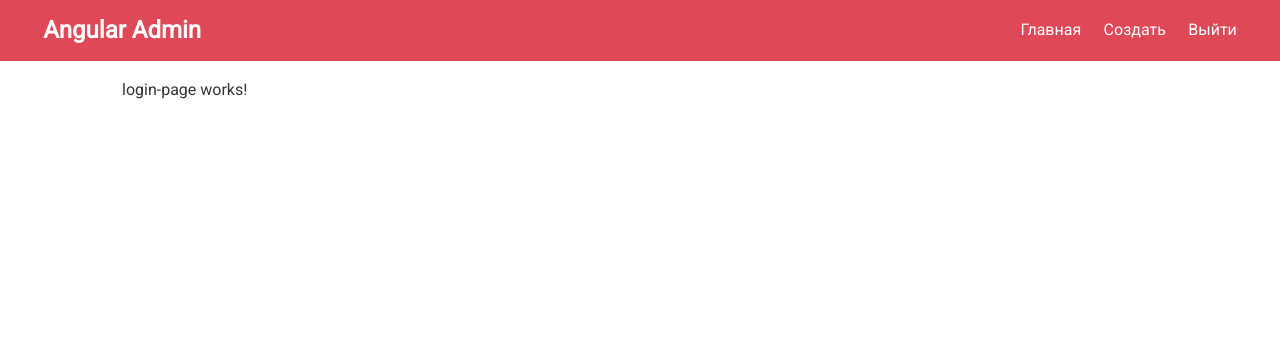
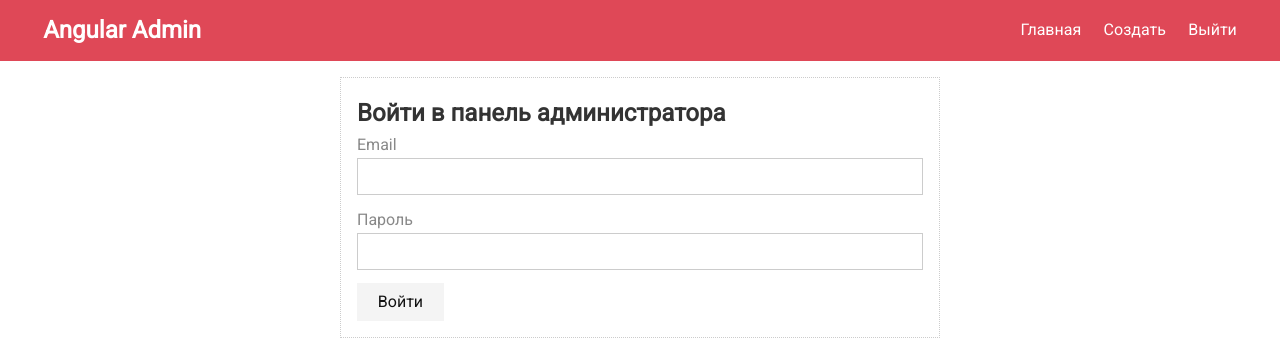
Before and after one commit to jmksm96/blog-angular, an Angular app: page /admin/login in a window 1280 px wide. Shown: the top 346 px of the page. Built offline with nearby package versions, Linux system fonts and the light colour scheme.

Commit message:
Login form

```diff
--- a/src/app/admin/admin.module.ts
+++ b/src/app/admin/admin.module.ts
@@ -6,6 +6,7 @@
 import {DashboardPageComponent} from './dashboard-page/dashboard-page.component';
 import {CreatePageComponent} from './create-page/create-page.component';
 import {EditPageComponent} from './edit-page/edit-page.component';
+import {FormsModule, ReactiveFormsModule} from "@angular/forms";
 
 @NgModule({
   declarations: [
@@ -17,6 +18,8 @@
   ],
   imports: [
     CommonModule,
+    FormsModule,
+    ReactiveFormsModule,
     RouterModule.forChild([
       {
         path: '', component: AdminLayoutComponent, children: [
--- a/src/app/admin/login-page/login-page.component.html
+++ b/src/app/admin/login-page/login-page.component.html
@@ -1 +1,55 @@
-<p>login-page works!</p>
+<form class="card"
+      [formGroup]="form"
+      (ngSubmit)="submit()">
+  <h2>
+    Войти в панель администратора
+  </h2>
+
+  <div class="form-control"
+       [ngClass]="{invalid: form.get('email')?.touched && form.get('email')?.invalid}">
+
+    <label for="email">Email</label>
+    <input type="email"
+           id='email'
+           formControlName="email">
+
+    <div class="validation"
+         *ngIf="form.get('email')?.touched && form.get('email')?.invalid">
+      <small *ngIf="form.get('email')?.errors?.required">
+        Обазятальное поле
+      </small>
+      <small *ngIf="form.get('email')?.errors?.email">
+        Введите корректный email
+      </small>
+    </div>
+  </div>
+
+  <div class="form-control"
+       [ngClass]="{invalid: form.get('password')?.touched && form.get('password')?.invalid}">
+    <label for="password">Пароль</label>
+    <input type="password"
+           id='password'
+           formControlName="password">
+
+    <div class="validation"
+         *ngIf="form.get('password')?.touched && form.get('password')?.invalid">
+      <small *ngIf="form.get('password')?.errors?.required">
+        Обязательное поле
+      </small>
+      <small *ngIf="form.get('password')?.errors?.minlength">
+        <!-- Пароль должен быть не менее
+        {{form.get('password').minlength.requiredLength}}
+        символов.
+        Сейчас он
+        {{form.get('password').minlength.actualLength}}
+        символа. -->
+      </small>
+    </div>
+  </div>
+
+
+  <button class="btn btn-primary"
+          [disabled]="form.invalid">
+    Войти
+  </button>
+</form>
--- a/src/app/admin/login-page/login-page.component.scss
+++ b/src/app/admin/login-page/login-page.component.scss
@@ -0,0 +1,4 @@
+form {
+  width: 600px;
+  margin: 0 auto;
+}
--- a/src/app/admin/login-page/login-page.component.ts
+++ b/src/app/admin/login-page/login-page.component.ts
@@ -1,15 +1,34 @@
 import { Component, OnInit } from '@angular/core';
+import { FormControl, FormGroup, Validators } from '@angular/forms';
+import { User } from '../shared/interface';
 
 @Component({
   selector: 'app-login-page',
   templateUrl: './login-page.component.html',
-  styleUrls: ['./login-page.component.scss']
+  styleUrls: ['./login-page.component.scss'],
 })
 export class LoginPageComponent implements OnInit {
+  constructor() {}
 
-  constructor() { }
+  form!: FormGroup;
 
   ngOnInit() {
+    this.form = new FormGroup({
+      email: new FormControl(null, [Validators.required, Validators.email]),
+      password: new FormControl(null, [
+        Validators.required,
+        Validators.minLength(6),
+      ]),
+    });
   }
 
+  submit() {
+    if (this.form.invalid) {
+      return;
+    }
+    const user: User = {
+      email: this.form.value.email,
+      password: this.form.value.password,
+    };
+  }
 }
--- a/src/app/admin/shared/interface.ts
+++ b/src/app/admin/shared/interface.ts
@@ -0,0 +1,4 @@
+export interface User {
+  email: string;
+  password: string;
+}
```
